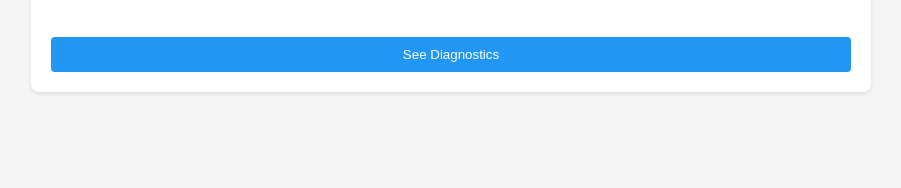
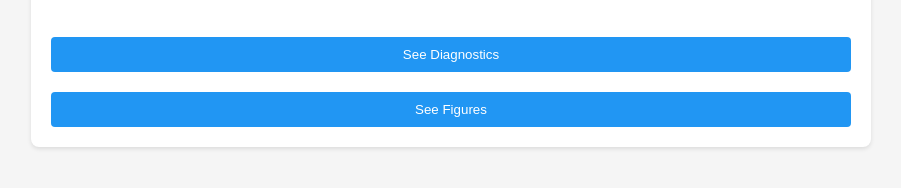
Before and after one commit to ashutoshjoshi1/MainPageForDiagnostic, a plain HTML site: page index.html in a window 1280 px wide. Shown: the part 196-384 px from the top of the page, without its empty margins (189-1090 px from the left). Drawn offline with Linux system fonts and the light colour scheme.

Commit message:
add figures page

```diff
--- a/index.html
+++ b/index.html
@@ -84,6 +84,7 @@
         </div>
 
         <button id="generateBtn" onclick="generateChart()">See Diagnostics</button>
+        <button id="generateBtn" onclick="generateChart1()">See Figures</button>
     </div>
 
     <script>
@@ -157,7 +158,7 @@
             {location: 'Gongju-KNU', number: '230'},
             {location: 'Granada', number: '238'},
             {location: 'GrandForksND', number: '200'},
-            {location: 'GreenbeltMD', number: '2', url: 'https://plankton-app-nwuil.ondigitalocean.app/'},
+            {location: 'GreenbeltMD', number: '2', url: 'https://plankton-app-nwuil.ondigitalocean.app/', url1: 'https://lobster-app-2msl3.ondigitalocean.app/'},
             {location: 'Haldwani-ARIES', number: '250'},
             {location: 'HamptonVA-HU', number: '156'},
             {location: 'HamptonVA', number: '37'},
@@ -315,6 +316,25 @@
             }
         }
 
+        function generateChart1() {
+            const location = locationSelect.value;
+            const number = numberSelect.value;
+
+            if (!location || !number) {
+                alert('Please select both Location and Number.');
+                return;
+            }
+
+            // Find the corresponding URL
+            const selectedEntry = pandoraData.find(item => item.location === location && item.number === number);
+
+            if (selectedEntry && selectedEntry.url) {
+                window.open(selectedEntry.url1, '_blank');
+            } else {
+                alert('No diagnostics URL found for the selected location and number.');
+            }
+        }
+
     </script>
 </body>
 </html>
```
Also changed, not shown: 1 other file.
